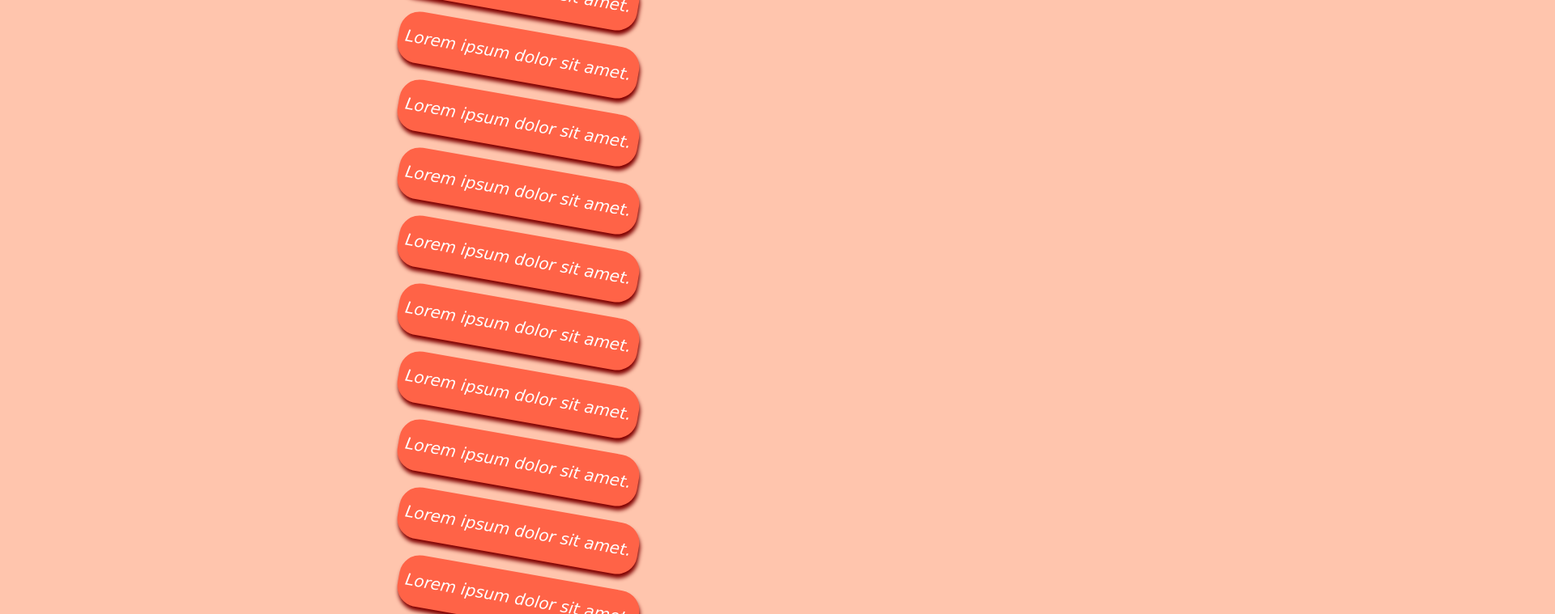
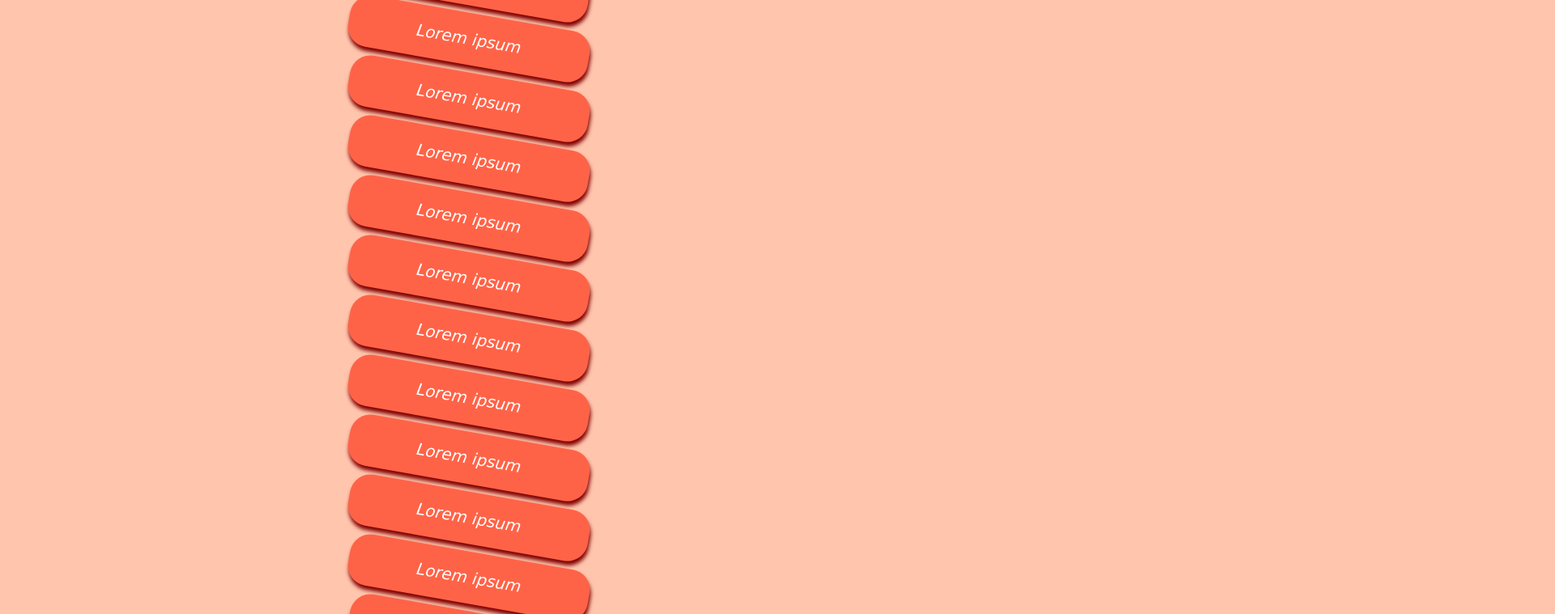
Before and after one commit to Quib2084/HTML-CSS-JS-Small-Projects, a plain HTML site: page Scroll Animation/index.html in a window 1280 px wide. Shown: the part 181-940 px from the top of the page at 81% size, 1920 px wide, since content can reach past the window. Drawn offline with Linux system fonts and the light colour scheme.

Commit message:
Update index.html

```diff
--- a/Scroll Animation/index.html
+++ b/Scroll Animation/index.html
@@ -8,30 +8,31 @@
     <title>Scroll Animation</title>
 </head>
 <body>
+    <div class="container">
     <h1>Scrolling Animation</h1>
-    <div class="box"><p>Lorem ipsum dolor sit amet.</p></div>
-    <div class="box"><p>Lorem ipsum dolor sit amet.</p></div>
-    <div class="box"><p>Lorem ipsum dolor sit amet.</p></div>
-    <div class="box"><p>Lorem ipsum dolor sit amet.</p></div>
-    <div class="box"><p>Lorem ipsum dolor sit amet.</p></div>
-    <div class="box"><p>Lorem ipsum dolor sit amet.</p></div>
-    <div class="box"><p>Lorem ipsum dolor sit amet.</p></div>
-    <div class="box"><p>Lorem ipsum dolor sit amet.</p></div>
-    <div class="box"><p>Lorem ipsum dolor sit amet.</p></div>
-    <div class="box"><p>Lorem ipsum dolor sit amet.</p></div>
-    <div class="box"><p>Lorem ipsum dolor sit amet.</p></div>
-    <div class="box"><p>Lorem ipsum dolor sit amet.</p></div>
-    <div class="box"><p>Lorem ipsum dolor sit amet.</p></div>
-    <div class="box"><p>Lorem ipsum dolor sit amet.</p></div>
-    <div class="box"><p>Lorem ipsum dolor sit amet.</p></div>
-    <div class="box"><p>Lorem ipsum dolor sit amet.</p></div>
-    <div class="box"><p>Lorem ipsum dolor sit amet.</p></div>
-    <div class="box"><p>Lorem ipsum dolor sit amet.</p></div>
-    <div class="box"><p>Lorem ipsum dolor sit amet.</p></div>
-    <div class="box"><p>Lorem ipsum dolor sit amet.</p></div>
-    <div class="box"><p>Lorem ipsum dolor sit amet.</p></div>
-    <div class="box"><p>Lorem ipsum dolor sit amet.</p></div>
-
+    <div class="box"><p>Lorem ipsum </p></div>
+    <div class="box"><p>Lorem ipsum </p></div>
+    <div class="box"><p>Lorem ipsum </p></div>
+    <div class="box"><p>Lorem ipsum </p></div>
+    <div class="box"><p>Lorem ipsum </p></div>
+    <div class="box"><p>Lorem ipsum </p></div>
+    <div class="box"><p>Lorem ipsum </p></div>
+    <div class="box"><p>Lorem ipsum </p></div>
+    <div class="box"><p>Lorem ipsum </p></div>
+    <div class="box"><p>Lorem ipsum </p></div>
+    <div class="box"><p>Lorem ipsum </p></div>
+    <div class="box"><p>Lorem ipsum </p></div>
+    <div class="box"><p>Lorem ipsum </p></div>
+    <div class="box"><p>Lorem ipsum </p></div>
+    <div class="box"><p>Lorem ipsum </p></div>
+    <div class="box"><p>Lorem ipsum </p></div>
+    <div class="box"><p>Lorem ipsum </p></div>
+    <div class="box"><p>Lorem ipsum </p></div>
+    <div class="box"><p>Lorem ipsum </p></div>
+    <div class="box"><p>Lorem ipsum </p></div>
+    <div class="box"><p>Lorem ipsum </p></div>
+    <div class="box"><p>Lorem ipsum </p></div>
+</div>
     <script src="script.js"></script>
 </body>
 </html>
```
